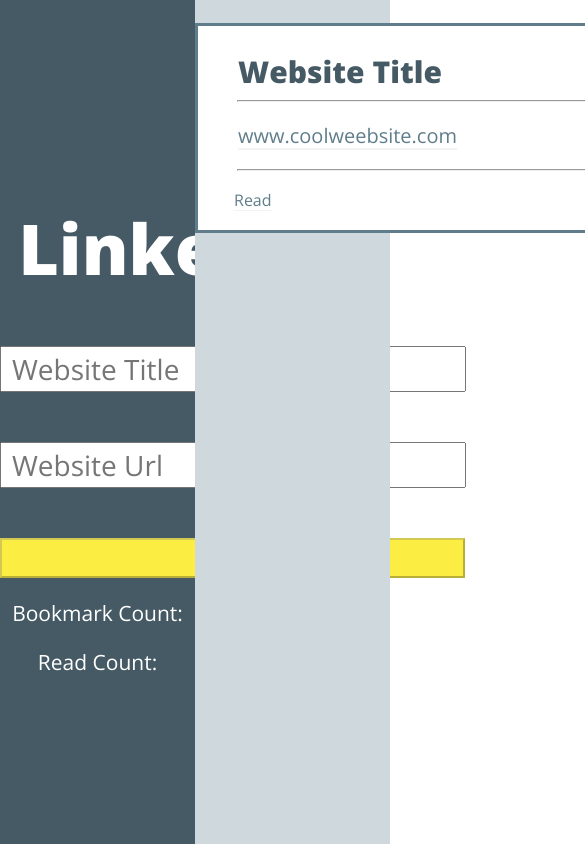
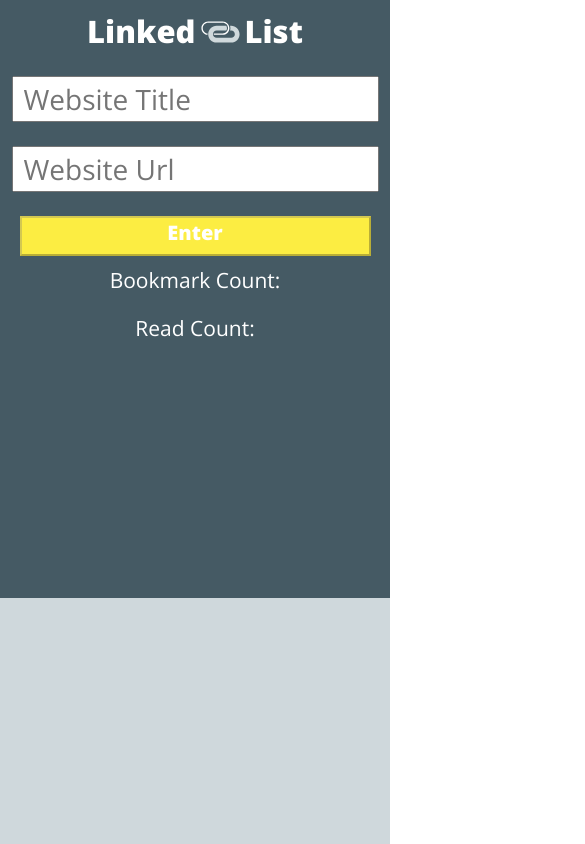
Before and after one commit to mrayanne113/linkedList, a plain HTML site: page index.html in a window 390 px wide. Shown: the top 844 px of the page, 585 px wide, since content can reach past the window. Drawn offline with nearby package versions, Linux system fonts and the light colour scheme.

Commit message:
Add media queries to change css on different screen widths

```diff
--- a/index.html
+++ b/index.html
@@ -3,7 +3,7 @@
 <head>
   <meta charset="utf-8">
   <meta http-equiv="X-UA-Compatible" content="IE=edge">
-
+  <meta name="viewport" content="width=device-width, initial-scale=1">
   <title> Linked List </title>
   <link href="https://fonts.googleapis.com/css?family=Open+Sans:400,800" rel="stylesheet">
   <link rel="stylesheet" href="main.css">
@@ -25,14 +25,14 @@
     <p class="read-count">Read Count:<span class="read-count-display"></span></p>
   </section>
   <section class="main-right" role="main">
-    <article class="card">
+    <!-- <article class="card">
       <h2 class="card-title">Website Title</h2>
       <hr class="card-hr">
       <p class=" card-website">www.coolweebsite.com</p>
       <hr>
       <button aria-label="Read this bookmark" class="read-bttn ">Read</button>
       <button aria-label="Delete this bookmark" class="delete-bttn">Delete</button>
-    </article>
+    </article> -->
 
   </section>
   <script src="http://ajax.googleapis.com/ajax/libs/jquery/3.2.1/jquery.min.js"></script>
--- a/main.css
+++ b/main.css
@@ -4,13 +4,14 @@
 
 body {
   margin: 0;
+  display: flex;
+  min-height: 100vh;
 }
 
 h1 {
   color: #ffffff;
   font-size: 70px;
   text-align: center;
-  width: 500px;
   margin: 200px auto 0 auto;
 }
 
@@ -26,16 +27,13 @@ button {
   display: flex;
   margin: 50px auto;
   padding-left: 10px
-
 }
 
 .main-left {
   background-color: #455a64;
-  position: absolute;
-  height: 100%;
-  width: 50%;
-  top: 0;
-  bottom: 0;
+  display: flex;
+  flex: 1 0 50%;
+  flex-direction: column;
 }
 
 .logo {
@@ -46,12 +44,11 @@ button {
 
 .main-right {
   background-color: #cfd8dc;
-  position: absolute;
-  height: 100%;
-  width: 50%;
-  top: 0;
-  bottom: 0;
-  right: 0;
+  display: flex;
+  flex: 1 0 50%;
+  flex-direction: column;
+  max-height: 100vh;
+  overflow: scroll;
 }
 
 .required-input {
@@ -92,11 +89,10 @@ button {
   margin: 0 auto;
   background-color: #ffc107;
   height: 40px;
-  text-align: center;
+  justify-content: center;
   color: #ffffff;
   font-size: 20px;
   font-weight: 800;
-  padding-left: 192px;
 }
 
 .enter-button:hover {
@@ -122,7 +118,7 @@ a:hover {
 }
 
 hr {
-  width: 564px;
+  width: 98%;
   background-color: #cfd8dc;
 }
 
@@ -178,3 +174,59 @@ hr {
   margin: -30px auto;
   color: #f05a28
 }
+
+@media (max-width: 1445px) {
+  .card {
+    width: 80%;
+  }
+}
+
+@media (max-width: 975px) {
+  body {
+    flex-direction: column;
+  }
+  .main-right{
+    max-height: 80vh
+  }
+  .card {
+    width: 85%;
+  }
+}
+
+@media (max-width: 530px) {
+  .main-left {
+    max-height: 75vh;
+  }
+  h1 {
+    font-size: 31px;
+    margin: 10px auto 0 auto;
+  }
+  .logo {
+    height: 82px;
+    width: 39px;
+  }
+  .web-title,
+  .web-url {
+    width: 90%;
+    margin: 24px auto;
+
+  }
+  .enter-button {
+    width: 90%;
+  }
+  .bookmark-count,
+  .read-count {
+    margin: 10px auto;
+  }
+  .card {
+    width: 78%;
+    height: 175px;
+    margin: 9px auto;
+  }
+  .card-title {
+    font-size: 24px
+  }
+  .card-website {
+    font-size: 17px
+  }
+}
--- a/script.js
+++ b/script.js
@@ -2,19 +2,18 @@
 var enterButton = $('.enter-button');
 var webTitleInput = $('.web-title')
 var webUrlInput = $('.web-url')
-// var readBttn = $('.read-bttn');
+var readBttn = $('.read-bttn');
 var readCount = 0;
 // page load
-disableEnter()
 
 
 
 
-$enterButton.on('click', validateTheLink);
+enterButton.on('click', makeCard);
 $('web-title').on('keyup', enableBttn);
 $('.main-right').on('click', '.read-bttn', addReadClass);
 $('.main-right').on('click', '.delete-bttn', removeCard);
-$('.main-right').on('click', 'a', consoleThis)
+
 
 
 // one for enter bttn, one for read bttn, one delete, and one for read all
@@ -96,22 +95,22 @@ webUrlInput.on('keyup', disableEnter);
 // clear all read bookmarks
 
 // url valid
-function validateTheLink(e) {
-  e.preventDefault();
-    var linkInput = $('.web-url').val();
-    var linkRegex =  /^(?:(?:https?|ftp):\/\/)?(?:(?!(?:10|127)(?:\.\d{1,3}){3})(?!(?:169\.254|192\.168)(?:\.\d{1,3}){2})(?!172\.(?:1[6-9]|2\d|3[0-1])(?:\.\d{1,3}){2})(?:[1-9]\d?|1\d\d|2[01]\d|22[0-3])(?:\.(?:1?\d{1,2}|2[0-4]\d|25[0-5])){2}(?:\.(?:[1-9]\d?|1\d\d|2[0-4]\d|25[0-4]))|(?:(?:[a-z\u00a1-\uffff0-9]-*)*[a-z\u00a1-\uffff0-9]+)(?:\.(?:[a-z\u00a1-\uffff0-9]-*)*[a-z\u00a1-\uffff0-9]+)*(?:\.(?:[a-z\u00a1-\uffff]{2,})))(?::\d{2,5})?(?:\/\S*)?$/;
-    if(linkRegex.test(linkInput) === true) {
-        $('.required-input').text('');
-        $enterButton.attr('disabled', false);
-        makeCard();
-    } else {
-        $('.required-input').text('Please enter valid URL');
-        $enterButton.attr('disabled', true);
-    }
-}
+// function validateTheLink(e) {
+//   e.preventDefault();
+//     var linkInput = $('.web-url').val();
+//     var linkRegex =  /^(?:(?:https?|ftp):\/\/)?(?:(?!(?:10|127)(?:\.\d{1,3}){3})(?!(?:169\.254|192\.168)(?:\.\d{1,3}){2})(?!172\.(?:1[6-9]|2\d|3[0-1])(?:\.\d{1,3}){2})(?:[1-9]\d?|1\d\d|2[01]\d|22[0-3])(?:\.(?:1?\d{1,2}|2[0-4]\d|25[0-5])){2}(?:\.(?:[1-9]\d?|1\d\d|2[0-4]\d|25[0-4]))|(?:(?:[a-z\u00a1-\uffff0-9]-*)*[a-z\u00a1-\uffff0-9]+)(?:\.(?:[a-z\u00a1-\uffff0-9]-*)*[a-z\u00a1-\uffff0-9]+)*(?:\.(?:[a-z\u00a1-\uffff]{2,})))(?::\d{2,5})?(?:\/\S*)?$/;
+//     if(linkRegex.test(linkInput) === true) {
+//         $('.required-input').text('');
+//         $enterButton.attr('disabled', false);
+//         makeCard();
+//     } else {
+//         $('.required-input').text('Please enter valid URL');
+//         $enterButton.attr('disabled', true);
+//     }
+// }
 
 
-function consoleThis(e){
-  e.preventDefault()
-  console.log()
-}
+// function consoleThis(e){
+//   e.preventDefault()
+//   console.log()
+// }
```
